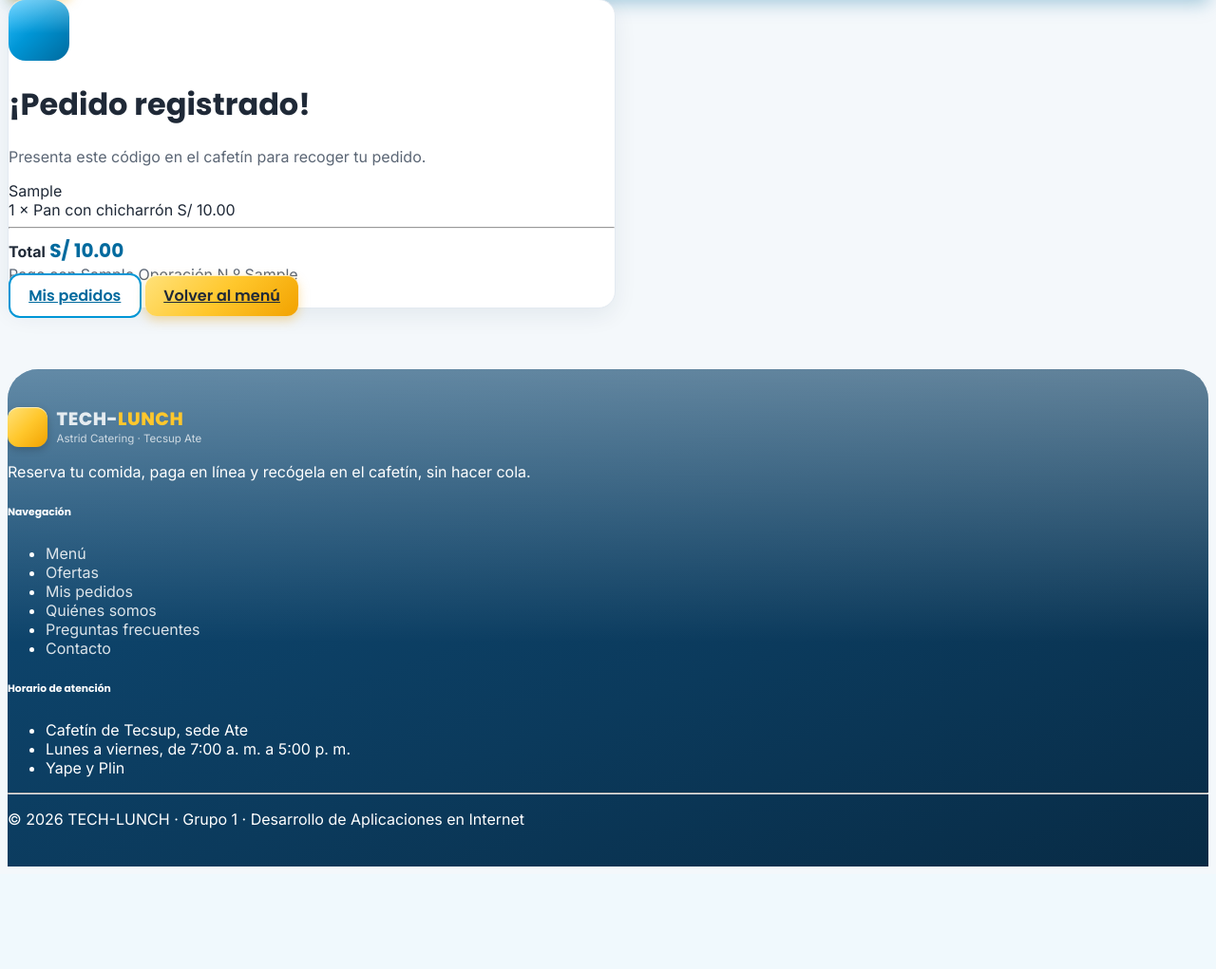
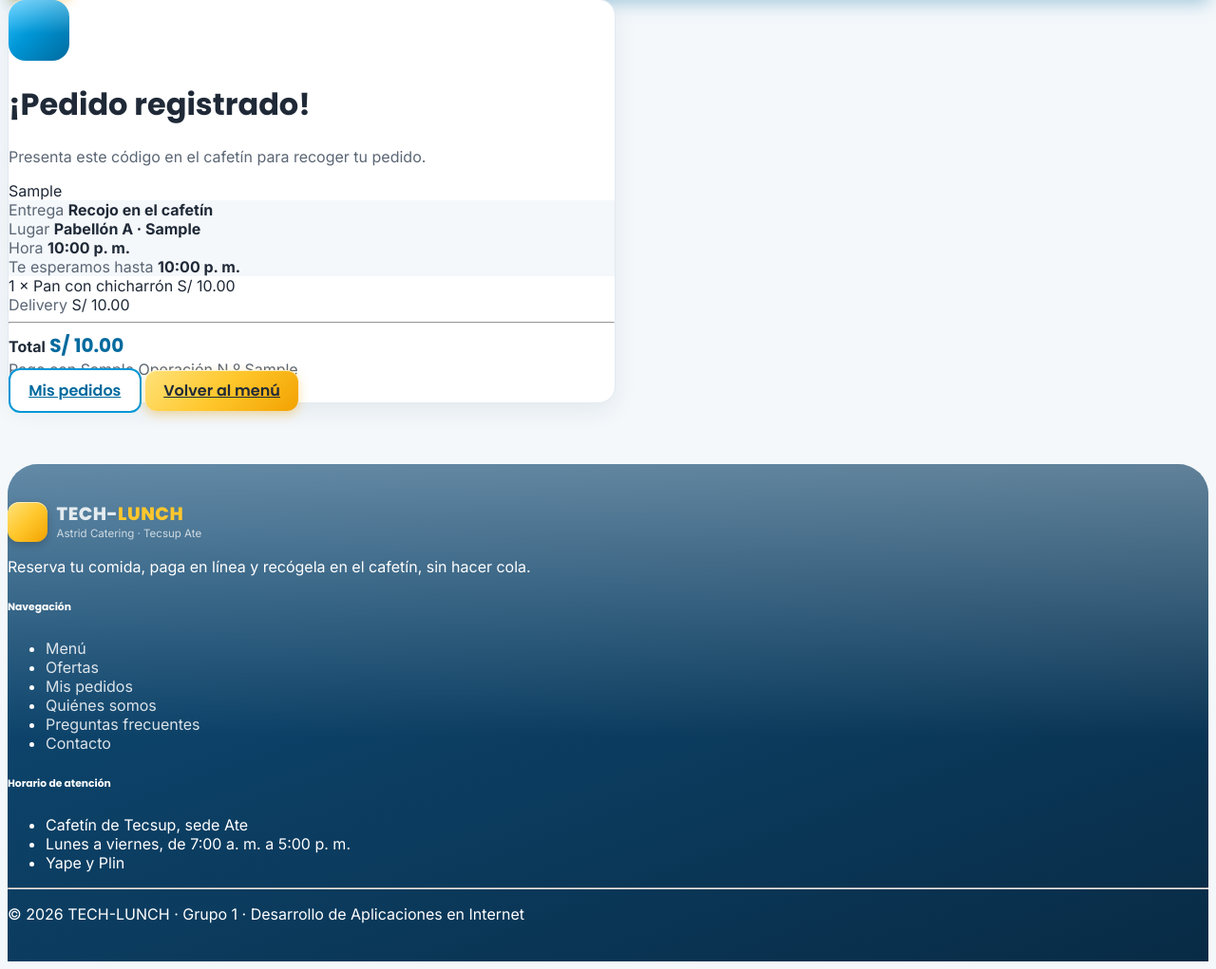
Before and after one commit to lucyvalcarcel-blip/tech-lunch, a Laravel app: page /pedidos/1 in a window 1280 px wide. Shown: the part 247-1268 px from the top of the page at 95% size. Before the commit the page ends 1160 px from the top, so only its background shows below. Run offline with Laravel 12, Linux system fonts and the light colour scheme; a user stored in the database is signed in; data comes from the database, SQL or seed files in the repository; tables that the repository leaves empty hold one stand-in row (values such as "Sample post"); style sheets or scripts are compiled from the project's sources; parts of the project's set-up code (start-up, migrations or seed data) failed here and were passed over; some libraries are stand-ins or nearby versions.

Commit message:
Muestra entrega, límite y costo de delivery en el pedido registrado

```diff
--- a/app/Http/Controllers/PedidoController.php
+++ b/app/Http/Controllers/PedidoController.php
@@ -7,7 +7,7 @@ use Illuminate\Http\Request;
 use App\Models\Producto;
 use Illuminate\Support\Facades\DB;
 use App\Models\Zona;
-
+use Illuminate\Validation\Rule;
 class PedidoController extends Controller
 {
     /**
@@ -37,18 +37,33 @@ class PedidoController extends Controller
     $productos = Producto::whereIn('id', array_keys($carrito))->get();
     $total = $productos->sum(fn ($producto) => $producto->precio * $carrito[$producto->id]);
 
+    $zonas = Zona::activas()->orderBy('nombre')->get();
+
     return view('pedidos.create', compact('productos', 'carrito', 'total', 'zonas'));
 }
 
     /**
      * Store a newly created resource in storage.
      */
+
     public function store(Request $request)
 {
     $datos = $request->validate([
+        // NUEVO: entrega
+        'tipo_entrega'     => 'required|in:recojo,delivery',
+        'zona_id'          => ['required_if:tipo_entrega,delivery', 'nullable',
+                               Rule::exists('zonas', 'id')->where('estado', true)],
+        'aula'             => 'required_if:tipo_entrega,delivery|nullable|string|max:50',
+        'referencia'       => 'nullable|string|max:100',
+        'hora'             => ['required_if:tipo_entrega,delivery', 'nullable',
+                               Rule::in(array_keys(Pedido::HORAS))],
+        // Pago (lo mejoramos en el Paso 7)
         'celular'          => 'required|digits:9',
         'metodo_pago'      => 'required|in:yape,plin',
         'numero_operacion' => 'required|string|max:20',
+    ], [], [
+        'zona_id' => 'zona',
+        'hora'    => 'hora de entrega',
     ]);
 
     $carrito = session('carrito', []);
@@ -64,12 +79,30 @@ class PedidoController extends Controller
         }
     }
 
-    $total = $productos->sum(fn ($p) => $p->precio * $carrito[$p->id]);
+    // NUEVO: hora, límite y costo según el tipo de entrega
+    if ($datos['tipo_entrega'] === 'delivery') {
+        $horaEntrega   = today()->setTimeFromTimeString($datos['hora']);
+        $limite        = $horaEntrega->copy()->addMinutes(Pedido::MINUTOS_LIMITE);
+        $costoDelivery = Pedido::COSTO_DELIVERY;
+    } else {
+        $horaEntrega   = null;
+        $limite        = today()->setTimeFromTimeString(Pedido::HORA_CIERRE);
+        $costoDelivery = 0;
+        $datos['zona_id'] = null;
+        $datos['aula'] = null;
+        $datos['referencia'] = null;
+    }
+    unset($datos['hora']); // "hora" no es una columna: se guarda como hora_entrega
 
-    $pedido = DB::transaction(function () use ($datos, $productos, $carrito, $total) {
+    $total = $productos->sum(fn ($p) => $p->precio * $carrito[$p->id]) + $costoDelivery; // NUEVO: + delivery
+
+    $pedido = DB::transaction(function () use ($datos, $productos, $carrito, $total, $horaEntrega, $limite, $costoDelivery) {
         $pedido = Pedido::create($datos + [
-            'user_id' => auth()->id(),
-            'total'   => $total,
+            'user_id'        => auth()->id(),
+            'hora_entrega'   => $horaEntrega,     // NUEVO
+            'limite_entrega' => $limite,          // NUEVO
+            'costo_delivery' => $costoDelivery,   // NUEVO
+            'total'          => $total,
         ]);
 
         $pedido->update(['codigo' => 'TL-' . str_pad($pedido->id, 4, '0', STR_PAD_LEFT)]);
@@ -94,14 +127,14 @@ class PedidoController extends Controller
         ->with('exito', 'Pedido ' . $pedido->codigo . ' registrado.');
 }
 
-    /**
-     * Display the specified resource.
-     */
+
+
+
     public function show(Pedido $pedido)
 {
     abort_if($pedido->user_id !== auth()->id(), 403);
 
-    $pedido->load('detalles.producto');
+    $pedido->load('detalles.producto' , 'zona');
 
     return view('pedidos.show', compact('pedido'));
 }
--- a/app/Models/Pedido.php
+++ b/app/Models/Pedido.php
@@ -40,7 +40,16 @@ class Pedido extends Model
     {
         return $this->hasMany(DetallePedido::class);
     }
-    public function usuario(): BelongsTo
+
+
+
+
+       public function usuario(): BelongsTo
+    {
+        return $this->belongsTo(User::class, 'user_id');
+    }
+
+    public function zona(): BelongsTo
     {
         return $this->belongsTo(Zona::class);
     }
--- a/resources/views/pedidos/show.blade.php
+++ b/resources/views/pedidos/show.blade.php
@@ -4,9 +4,38 @@
         <div class="tarjeta p-4 p-md-5 text-center">
             <div class="icono-circulo satin-azul mx-auto mb-3"><i class="bi bi-check2-circle"></i></div>
             <h1 class="h3 mb-1">¡Pedido registrado!</h1>
-            <p class="text-gris mb-4">Presenta este código en el cafetín para recoger tu pedido.</p>
+
+            <p class="text-gris mb-4">
+                  @if ($pedido->tipo_entrega === 'delivery')
+                      Te llevaremos tu pedido a tu aula. Ten a la mano este código.
+                  @else
+                       Presenta este código en el cafetín para recoger tu pedido.
+                  @endif
+            </p>
 
             <div class="display-6 fw-bold mb-4">{{ $pedido->codigo }}</div>
+                <div class="text-start rounded-4 p-3 mb-4 small" style="background:var(--tl-fondo)">
+                    <div class="row g-2">
+                        <div class="col-6">
+                            <span class="text-gris d-block">Entrega</span>
+                            <strong>{{ $pedido->tipo_entrega === 'delivery' ? 'Delivery en el campus' : 'Recojo en el cafetín' }}</strong>
+                        </div>
+                        <div class="col-6">
+                             <span class="text-gris d-block">Lugar</span>
+                             <strong>{{ $pedido->zona ? $pedido->zona->nombre . ' · ' . $pedido->aula : 'Cafetín de Tecsup' }}</strong>
+                        </div>
+                        @if ($pedido->hora_entrega)
+                            <div class="col-6">
+                                  <span class="text-gris d-block">Hora</span>
+                                    <strong>{{ $pedido->hora_entrega->format('g:i') }} p. m.</strong>
+                             </div>
+                         @endif
+                       <div class="col-6">
+                            <span class="text-gris d-block">Te esperamos hasta</span>
+                            <strong>{{ $pedido->limite_entrega->format('g:i') }} p. m.</strong>
+                        </div>
+                  </div>
+            </div>
 
             <div class="text-start">
                 @foreach ($pedido->detalles as $detalle)
@@ -15,6 +44,14 @@
                         <span>S/ {{ number_format($detalle->subtotal, 2) }}</span>
                     </div>
                 @endforeach
+
+                @if ($pedido->costo_delivery > 0)
+                   <div class="d-flex justify-content-between mb-2">
+                        <span class="text-gris">Delivery</span>
+                        <span>S/ {{ number_format($pedido->costo_delivery, 2) }}</span>
+                   </div>
+                @endif
+
                 <hr>
                 <div class="d-flex justify-content-between mb-2">
                     <strong>Total</strong>
```
